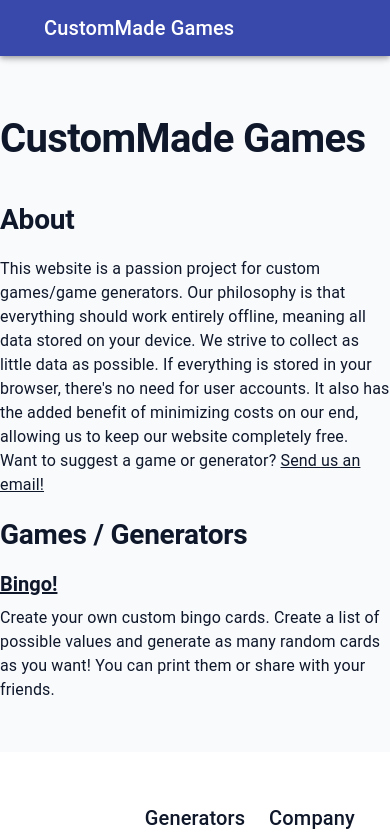
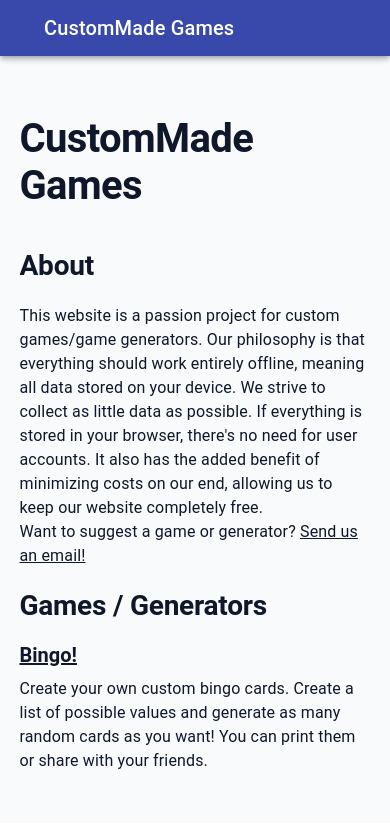
Before and after one commit to hagensv-web/games, a Next.js app: page / in a window 390 px wide. Shown: the top 837 px of the page. Built offline with nearby package versions, Linux system fonts and the light colour scheme; some icons are missing; what @mui/material-nextjs would draw is missing.

Commit message:
mobile styling

```diff
--- a/src/app/layout.tsx
+++ b/src/app/layout.tsx
@@ -47,9 +47,11 @@ export default function RootLayout({
             <Grid container>
               <Grid size={{ xs: 0, md: 1 }}></Grid>
               <Grid size={{ xs: 12, md: 10 }}>
-                <Suspense>
-                  {children}
-                </Suspense>
+                <Box sx={{ marginX: { xs: "5%", md: 0 }}}>
+                  <Suspense>
+                    {children}
+                  </Suspense>
+                </Box>
               </Grid>
               <Grid size={{ xs: 0, md: 1 }}></Grid>
             </Grid>
```
